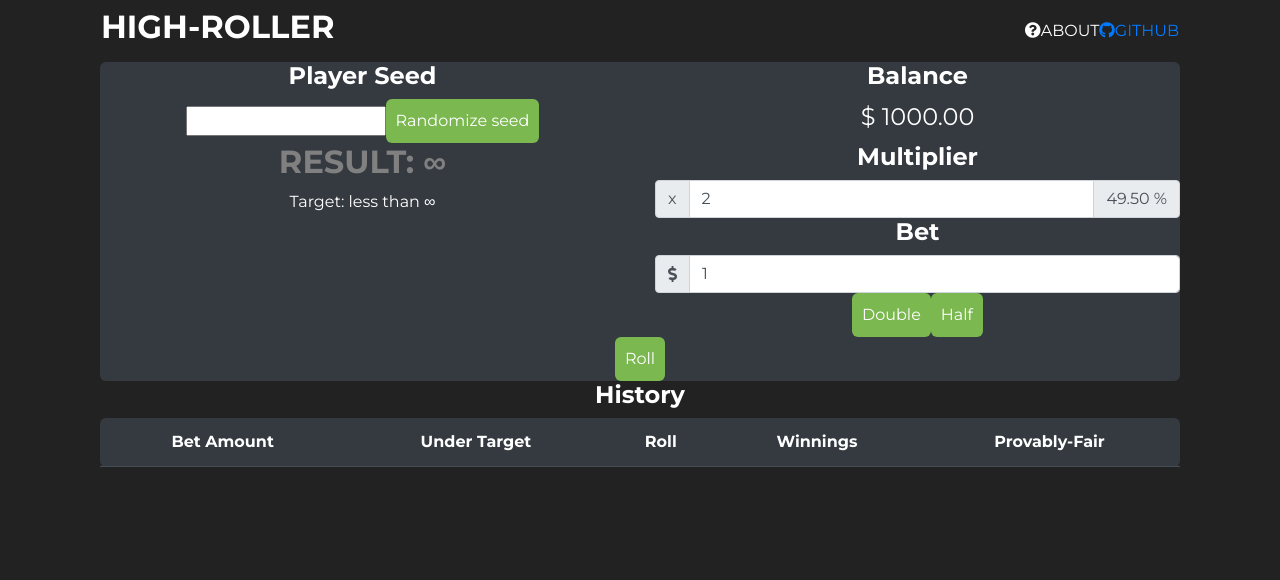
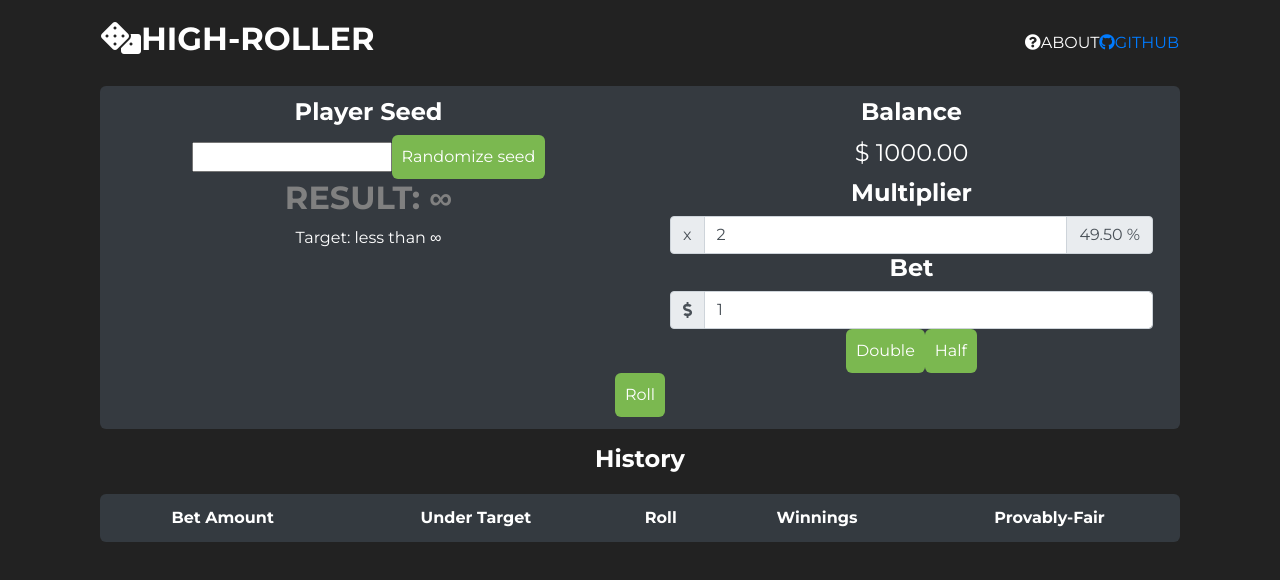
Before and after one commit to nodeJayS/high-roller, a React (Create React App) app in the folder frontend/: page / in a window 1280 px wide. Shown: the top 580 px of the page. Built offline with nearby package versions, Linux system fonts and the light colour scheme.

Commit message:
Additional color variables for css, modal and header css

```diff
--- a/frontend/src/components/BetHistory.js
+++ b/frontend/src/components/BetHistory.js
@@ -74,7 +74,7 @@ export default class BetHistory extends Component {
     render() {
         return (
             <div className='container'>
-                <h4>History</h4>
+                <h4 className='history-title'>History</h4>
                 <div>{this.historyTable()}</div>
             </div>
         )
--- a/frontend/src/components/BetView.js
+++ b/frontend/src/components/BetView.js
@@ -108,6 +108,7 @@ export default class BetView extends Component {
                 </div>
             </div>
             <div className='col-sm'>
+            <div className='container'>
                 {/* Multiplier */}
                 <Form>
                     <h4>Multiplier</h4>
@@ -156,6 +157,7 @@ export default class BetView extends Component {
                 </Form>
             </div>
             </div>
+            </div>
 
                 <button className='game-button' onClick={() => this.handleBet()}>
                     Roll
--- a/frontend/src/components/NavBar.js
+++ b/frontend/src/components/NavBar.js
@@ -16,7 +16,7 @@ export default class NavBar extends Component {
         return (
         <div className='container nav-container'>
             <div className='nav-title'>
-                <h2>HIGH-ROLLER</h2>
+                <h2><i className="fas fa-dice"></i>HIGH-ROLLER</h2>
             </div>
             <Nav>
                 <About />
--- a/frontend/src/css/button.css
+++ b/frontend/src/css/button.css
@@ -1,5 +1,5 @@
 .game-button {
-    background-color: #7bb850;
+    background-color: var(--button-color);
     border-radius: 6px;
     border: none;
     color: rgb(255, 255, 255);
@@ -10,29 +10,29 @@
 }
 
 .game-button:hover {
-    background-color: #228822;
+    background-color: var(--hover-color);
 }
 
 .modal-button {
-    background-color: #7bb850;
+    background-color: var(--button-color);
     border-style: none;
     border-radius: 6px;
     transition-duration: 0.3s;
 }
 
 .btn:hover {
-    background-color: #228822;
+    background-color: var(--hover-color);
     border-style: none !important;
 }
 
 .btn:active {
-    background-color: #228822 !important;
+    background-color: var(--hover-color)!important;
     border-style: none !important;
     box-shadow: none;
 }
 
 .btn:focus {
-    background-color: #228822 !important;
+    background-color: var(--hover-color)!important;
     border-style: none !important;
     outline: none !important;
     box-shadow: none;
--- a/frontend/src/css/game.css
+++ b/frontend/src/css/game.css
@@ -15,8 +15,10 @@ h4, h2{
 }
 
 .game-body {
-    background-color: #353A40;
+    margin-top: 12px;
+    background-color: var(--light-gray);
     border-radius: 6px;
+    padding: 12px;
 }
 
 #balance {
--- a/frontend/src/css/history.css
+++ b/frontend/src/css/history.css
@@ -1,12 +1,13 @@
 .game-history {
     border-radius: 6px;
+    margin-top: 12px;
 }
 
-.game-history thead{
-    border-bottom: 1px solid #454d55;
+.game-history td{
+    border-top: 1px solid #454d55;
+    vertical-align: middle;
 }
 
-.game-history tbody tr td{
-    border-bottom: 1px solid #454d55;
-    vertical-align: middle;
+.history-title {
+    margin-top: 16px;
 }
--- a/frontend/src/css/index.css
+++ b/frontend/src/css/index.css
@@ -1,6 +1,10 @@
 body {
     font-family: 'Montserrat', sans-serif;
     -webkit-font-smoothing: antialiased;
-    background-color: #222222;
+    background-color: var(--dark-gray);
     color: white;
+    --button-color: #7bb850;
+    --hover-color: #228822;
+    --dark-gray: #222222;
+    --light-gray: #353A40;
 }
--- a/frontend/src/css/modal.css
+++ b/frontend/src/css/modal.css
@@ -1,3 +1,8 @@
 .modal {
-    color: #222222 !important;
+    color: var(--dark-gray) !important;
 }
+
+.modal-header {
+    color: white;
+    background-color: var(--light-gray);
+}
--- a/frontend/src/css/nav.css
+++ b/frontend/src/css/nav.css
@@ -1,3 +1,7 @@
 .nav-title h2{
     font-weight: 700;
 }
+
+.nav-container{
+    margin-top: 12px;
+}
```
